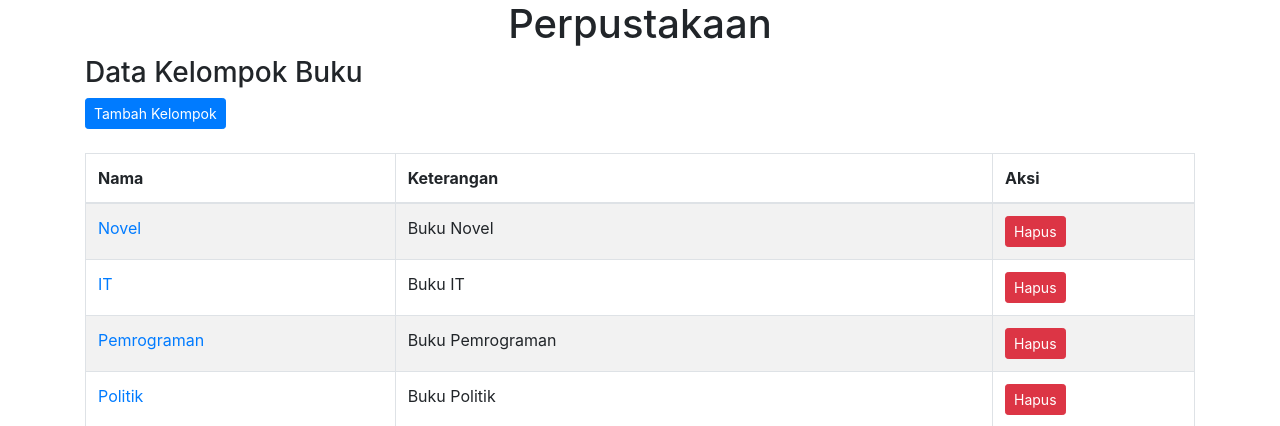
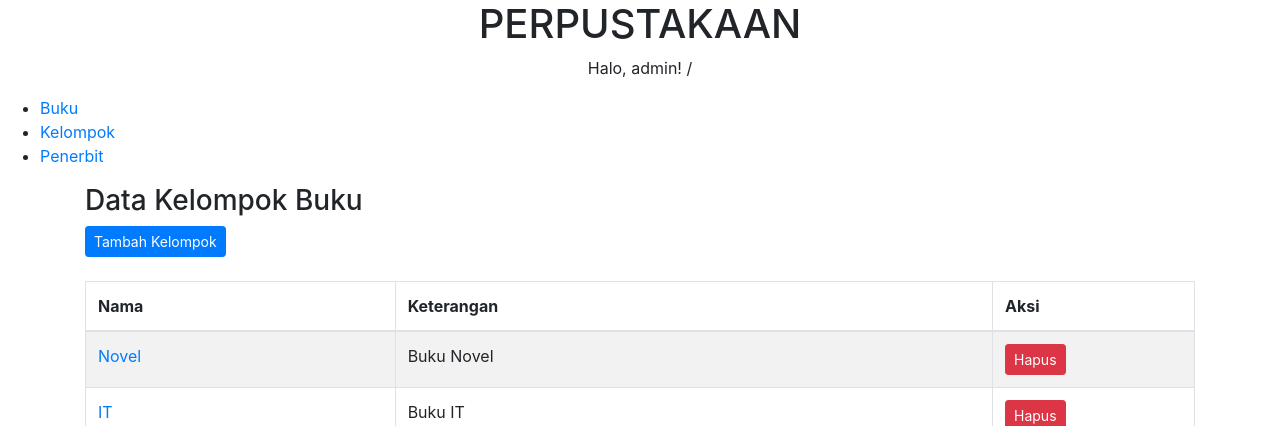
Before and after one commit to tuxkeren/perpus-django, a Django app: page /kelompok/ in a window 1280 px wide. Shown: the top 426 px of the page. Run offline with Django 3.2, Linux system fonts and the light colour scheme; a user stored in the database is signed in; data comes from the database, SQL or seed files in the repository; some libraries are stand-ins or nearby versions.

Commit message:
update code

```diff
--- a/perpustakaan/templates/buku/buku.html
+++ b/perpustakaan/templates/buku/buku.html
@@ -5,10 +5,6 @@
     <div class="container">
         <div class="row">
             <div class="col-md-12">
-                <center>
-                    <h1>Perpustakaan</h1>
-                    {{ user }}
-                </center>
                 <h3>Data Buku</h3>
                 <a href="{% url 'tambah_buku' %}" class="btn btn-sm btn-primary">Tambah Buku</a>
                 <br/><br/>
--- a/perpustakaan/templates/kelompok/kelompok.html
+++ b/perpustakaan/templates/kelompok/kelompok.html
@@ -5,9 +5,6 @@
     <div class="container">
         <div class="row">
             <div class="col-md-12">
-                <center>
-                    <h1>Perpustakaan</h1>
-                </center>
                 <h3>Data Kelompok Buku</h3>
                 <a href="{% url 'tambah_kelompok' %}" class="btn btn-sm btn-primary">Tambah Kelompok</a>
                 <br/><br/>
--- a/perpustakaan/templates/penerbit/penerbit.html
+++ b/perpustakaan/templates/penerbit/penerbit.html
@@ -5,9 +5,6 @@
     <div class="container">
         <div class="row">
             <div class="col-md-12">
-                <center>
-                    <h1>Perpustakaan</h1>
-                </center>
                 <h3>Data Penerbit Buku</h3>
                 <a href="{% url 'tambah_penerbit' %}" class="btn btn-sm btn-primary">Tambah Penerbit</a>
                 <br/><br/>
--- a/templates/base.html
+++ b/templates/base.html
@@ -11,7 +11,8 @@
         <link rel="stylesheet" href="{% static 'css/bootstrap.min.css' %}">
     </head>
     <body>
-
+       {% include 'judul.html'%}
+       {% include 'navigasi.html'%}
        {% block content %}
        {% endblock %}
 
--- /dev/null
+++ b/templates/judul.html
@@ -0,0 +1,6 @@
+<center>
+	<h1>PERPUSTAKAAN</h1>
+	{% if user.is_authenticated %}
+		<p>Halo, {{ user }}! / <a href="{% url 'keluar' %}"></a></p>
+	{% endif %}
+</center>
--- a/templates/navigasi.html
+++ b/templates/navigasi.html
@@ -1 +1,7 @@
-navigasi.html
+<nav>
+	<ul>
+		<li><a href="/buku">Buku</a></li>
+		<li><a href="/kelompok">Kelompok</a></li>
+		<li><a href="/penerbit">Penerbit</a></li>
+	</ul>
+</nav>
```
